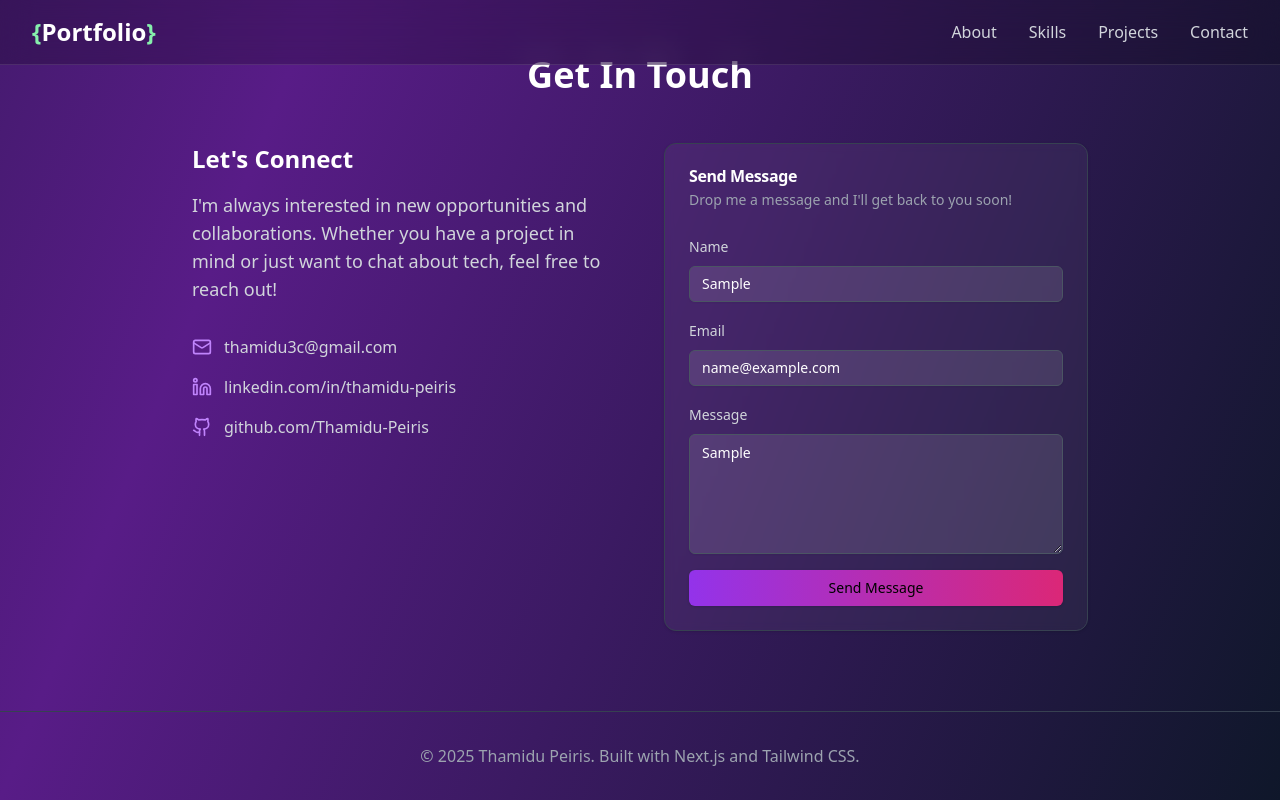
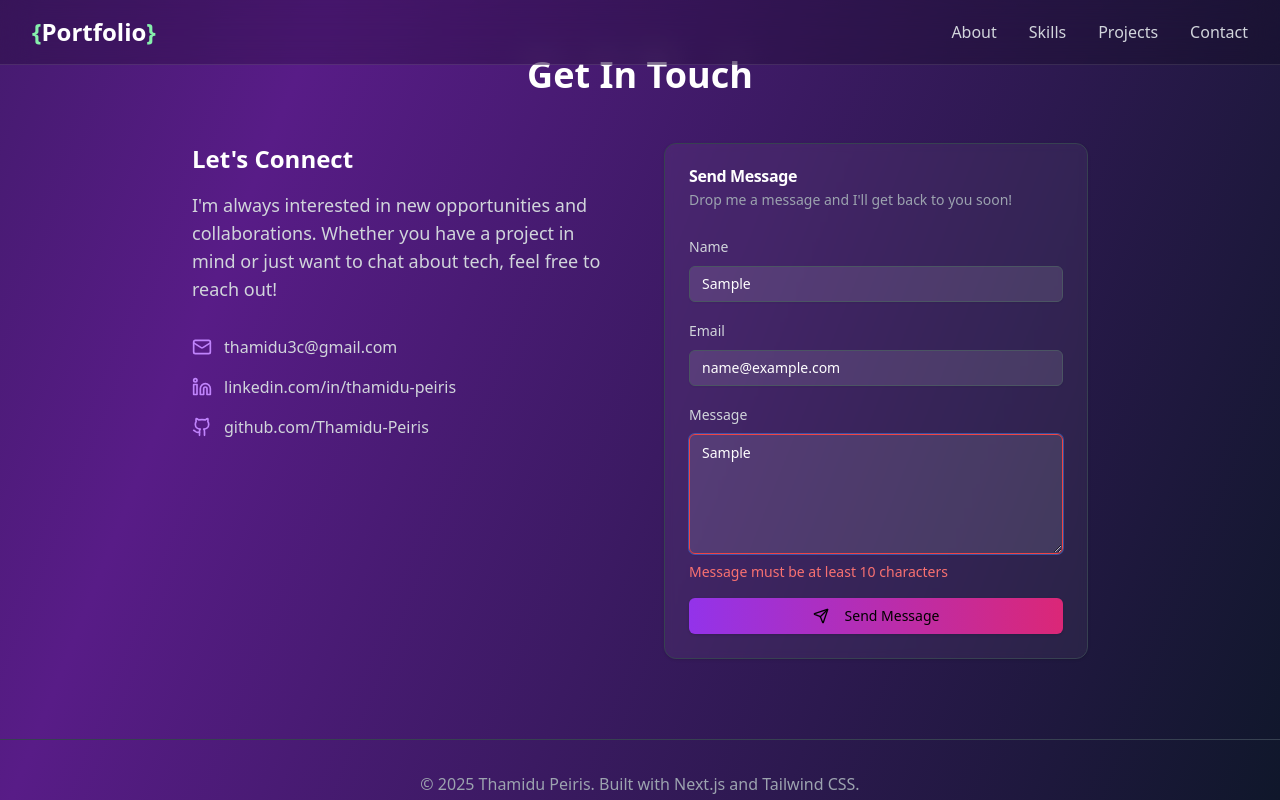
Before and after one commit to Thamidu-Peiris/portfolio, a Next.js app: page / in a window 1280 px wide. Both pictures are taken after typing "Sample", "name@example.com", "Sample" into the empty fields and a click on the button "Send Message". Shown: the part 2418-3218 px from the top of the page. Built offline with nearby package versions, Linux system fonts and the light colour scheme.

Commit message:
email work

```diff
--- a/src/app/page.tsx
+++ b/src/app/page.tsx
@@ -1,6 +1,9 @@
 "use client";
 
 import { useState, useEffect, useMemo } from "react";
+import { useForm } from "react-hook-form";
+import { zodResolver } from "@hookform/resolvers/zod";
+import * as z from "zod";
 import { Button } from "@/components/ui/button";
 import { Card, CardContent, CardDescription, CardHeader, CardTitle } from "@/components/ui/card";
 import { Input } from "@/components/ui/input";
@@ -9,11 +12,31 @@ import { Progress } from "@/components/ui/progress";
 import { Badge } from "@/components/ui/badge";
 import { Avatar, AvatarFallback, AvatarImage } from "@/components/ui/avatar";
 import { Separator } from "@/components/ui/separator";
-import { Download, Github, Linkedin, Mail, ExternalLink, Code, Database, Smartphone, Globe, DollarSign } from "lucide-react";
+import { Download, Github, Linkedin, Mail, ExternalLink, Code, Database, Smartphone, Globe, DollarSign, Send, CheckCircle, AlertCircle } from "lucide-react";
 
 export default function Portfolio() {
   const [terminalText, setTerminalText] = useState("");
   const [currentCommand, setCurrentCommand] = useState(0);
+  const [isSubmitting, setIsSubmitting] = useState(false);
+  const [submitStatus, setSubmitStatus] = useState<'idle' | 'success' | 'error'>('idle');
+
+  // Form validation schema
+  const contactFormSchema = z.object({
+    name: z.string().min(2, "Name must be at least 2 characters"),
+    email: z.string().email("Please enter a valid email address"),
+    message: z.string().min(10, "Message must be at least 10 characters")
+  });
+
+  type ContactFormData = z.infer<typeof contactFormSchema>;
+
+  const {
+    register,
+    handleSubmit,
+    reset,
+    formState: { errors }
+  } = useForm<ContactFormData>({
+    resolver: zodResolver(contactFormSchema)
+  });
 
   const commands = useMemo(() => [
     "$ whoami",
@@ -87,6 +110,36 @@ export default function Portfolio() {
       console.error('Error downloading CV:', error);
       // Fallback: Open in new tab
       window.open('https://drive.google.com/uc?export=download&id=10aA6TR_6SZ7m703dO1m5FJzcLOGDVYrC', '_blank');
+    }
+  };
+
+  const onSubmit = async (data: ContactFormData) => {
+    setIsSubmitting(true);
+    setSubmitStatus('idle');
+
+    try {
+      // Replace 'YOUR_FORMSPREE_ENDPOINT' with your actual Formspree endpoint
+      const response = await fetch('https://formspree.io/f/manbgryl', {
+        method: 'POST',
+        headers: {
+          'Content-Type': 'application/json',
+        },
+        body: JSON.stringify(data),
+      });
+
+      if (response.ok) {
+        setSubmitStatus('success');
+        reset(); // Clear the form
+        // Reset success message after 5 seconds
+        setTimeout(() => setSubmitStatus('idle'), 5000);
+      } else {
+        setSubmitStatus('error');
+      }
+    } catch (error) {
+      console.error('Error submitting form:', error);
+      setSubmitStatus('error');
+    } finally {
+      setIsSubmitting(false);
     }
   };
 
@@ -304,21 +357,81 @@ export default function Portfolio() {
                  </CardDescription>
                </CardHeader>
                <CardContent className="space-y-4">
+                 <form onSubmit={handleSubmit(onSubmit)} className="space-y-4">
                    <div className="space-y-2">
                      <label className="text-sm font-medium text-gray-300">Name</label>
-                  <Input placeholder="Your name" className="bg-white/10 border-gray-600 text-white placeholder:text-gray-400" />
+                     <Input
+                       {...register('name')}
+                       placeholder="Your name"
+                       className={`bg-white/10 border-gray-600 text-white placeholder:text-gray-400 ${
+                         errors.name ? 'border-red-500' : ''
+                       }`}
+                     />
+                     {errors.name && (
+                       <p className="text-red-400 text-sm">{errors.name.message}</p>
+                     )}
                    </div>
                    <div className="space-y-2">
                      <label className="text-sm font-medium text-gray-300">Email</label>
-                  <Input type="email" placeholder="your.email@example.com" className="bg-white/10 border-gray-600 text-white placeholder:text-gray-400" />
+                     <Input
+                       {...register('email')}
+                       type="email"
+                       placeholder="your.email@example.com"
+                       className={`bg-white/10 border-gray-600 text-white placeholder:text-gray-400 ${
+                         errors.email ? 'border-red-500' : ''
+                       }`}
+                     />
+                     {errors.email && (
+                       <p className="text-red-400 text-sm">{errors.email.message}</p>
+                     )}
                    </div>
                    <div className="space-y-2">
                      <label className="text-sm font-medium text-gray-300">Message</label>
-                  <Textarea placeholder="Your message..." className="bg-white/10 border-gray-600 text-white placeholder:text-gray-400 min-h-[120px]" />
+                     <Textarea
+                       {...register('message')}
+                       placeholder="Your message..."
+                       className={`bg-white/10 border-gray-600 text-white placeholder:text-gray-400 min-h-[120px] ${
+                         errors.message ? 'border-red-500' : ''
+                       }`}
+                     />
+                     {errors.message && (
+                       <p className="text-red-400 text-sm">{errors.message.message}</p>
+                     )}
                    </div>
-                <Button className="w-full bg-gradient-to-r from-purple-600 to-pink-600 hover:from-purple-700 hover:to-pink-700">
+
+                   {/* Status Messages */}
+                   {submitStatus === 'success' && (
+                     <div className="flex items-center gap-2 p-3 bg-green-500/20 border border-green-500/30 rounded-lg">
+                       <CheckCircle className="h-5 w-5 text-green-400" />
+                       <p className="text-green-400 text-sm">Message sent successfully! I'll get back to you soon.</p>
+                     </div>
+                   )}
+
+                   {submitStatus === 'error' && (
+                     <div className="flex items-center gap-2 p-3 bg-red-500/20 border border-red-500/30 rounded-lg">
+                       <AlertCircle className="h-5 w-5 text-red-400" />
+                       <p className="text-red-400 text-sm">Failed to send message. Please try again.</p>
+                     </div>
+                   )}
+
+                   <Button
+                     type="submit"
+                     disabled={isSubmitting}
+                     className="w-full bg-gradient-to-r from-purple-600 to-pink-600 hover:from-purple-700 hover:to-pink-700 disabled:opacity-50 disabled:cursor-not-allowed"
+                   >
+                     {isSubmitting ? (
+                       <>
+                         <div className="animate-spin rounded-full h-4 w-4 border-b-2 border-white mr-2"></div>
+                         Sending...
+                       </>
+                     ) : (
+                       <>
+                         <Send className="mr-2 h-4 w-4" />
                          Send Message
+                       </>
+                     )}
                    </Button>
+                 </form>
                </CardContent>
              </Card>
           </div>
```
Lines whose indentation alone changed are shown as unchanged.
